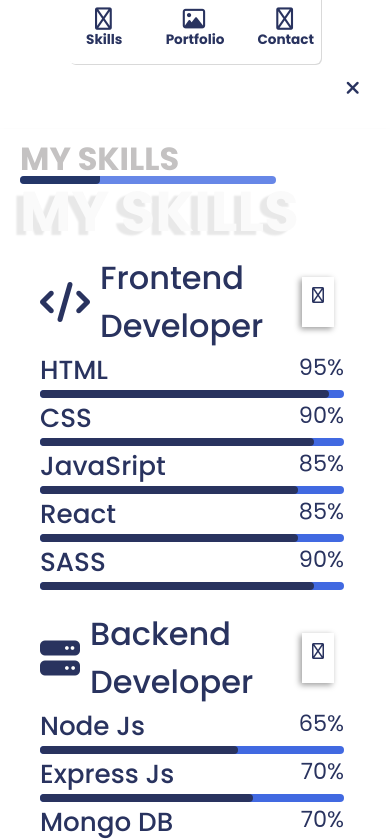
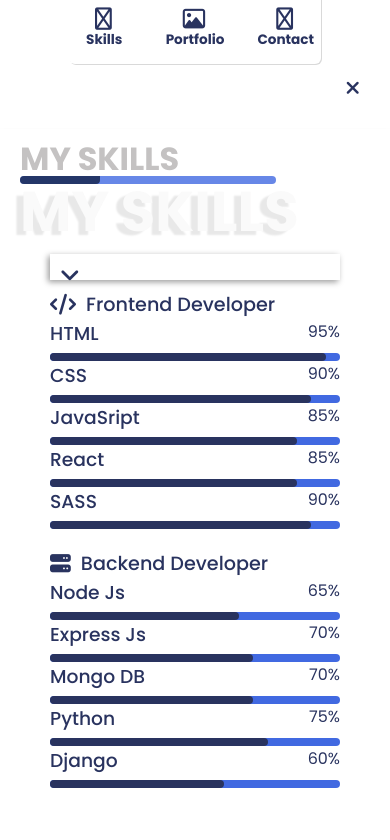
Before and after one commit to ejezie/Portfolio, a React (Create React App) app in the folder my-portfolio/: page /skills in a window 390 px wide. Shown: the part 1560-2400 px from the top of the page. Built offline with nearby package versions, Linux system fonts and the light colour scheme; some icons are missing.

Commit message:
styled skill bar

```diff
--- a/my-portfolio/src/pages/SkillsPage.jsx
+++ b/my-portfolio/src/pages/SkillsPage.jsx
@@ -1,7 +1,26 @@
-import React from "react";
+import React, { useState } from "react";
 import Title from "../components/Title";
 
 function SkillsPage() {
+  const [skill, setSkill] = useState(false);
+  const [arrow, setArrow] = useState(false);
+
+  const skillsListClasses = ["skills__list"];
+  const skillsArrowClasses = ["arrow__open"];
+  if (skill) {
+    skillsListClasses.push("close__skill");
+  }
+  if (arrow) {
+    skillsArrowClasses.push("arrow__open");
+  }
+
+  const handleSkillToggle = () => {
+    setSkill(!skill);
+  };
+  const handleArrowToggle = () => {
+    setArrow(!arrow);
+  };
+
   return (
     <div className="skills">
       <div className="skills__wrapper">
@@ -9,13 +28,18 @@
           <Title title={"MY SKILLS"} span={"MY SKILLS"} />
         </div>
         <div className="skills__container">
+          <i
+            class="fas fa-angle-down skills__arrow"
+            onClick={(handleArrowToggle, handleSkillToggle)}></i>
           <div className="skills__content">
             <div className="skills__header">
               <i class="fas fa-code skills__icon"></i>
               <h2>Frontend Developer</h2>
-              <i class="fas fa-angle-down skills__arrow"></i>
+              {/* <i
+                class="fas fa-angle-down skills__arrow"
+                onClick={handleSkillToggle}></i> */}
             </div>
-            <div className="skills__list close">
+            <div className={skillsListClasses.join(" ")}>
               <div className="skills__data">
                 <div className="skills__title">
                   <h3 className="skills__name">HTML</h3>
@@ -72,9 +96,8 @@
             <div className="skills__header">
               <i class="fas fa-server skills__icon"></i>
               <h2>Backend Developer</h2>
-              <i class="fas fa-angle-down skills__arrow"></i>
             </div>
-            <div className="skills__list">
+            <div className={skillsListClasses.join(" ")}>
               <div className="skills__data">
                 <div className="skills__title">
                   <h3 className="skills__name">Node Js</h3>
--- a/my-portfolio/src/styles/_skills.scss
+++ b/my-portfolio/src/styles/_skills.scss
@@ -1,12 +1,11 @@
 .skills {
   margin-top: 150px;
-  display: grid;
-  height: 100vh;
+  width: 100vw;
+  // height: 100vh;
   @media (max-width: 1000px) {
     margin-top: 90px;
   }
   .skills__wrapper {
-    display: grid;
     .skills__heading {
       margin: 0px 0px 100px 40%;
       @media (max-width: 1000px) {
@@ -15,21 +14,34 @@
     }
     .skills__container {
       display: flex;
-      align-items: center;
       justify-content: space-around;
       padding: 40px;
-      @media (max-width: 990px) {
+      @media (max-width: 885px) {
         flex-direction: column;
-        width: 24rem;
+        padding: 150px;
+        margin-top: -70px;
+        // width: 24rem;
+        @media (max-width: 672px) {
+          padding: 120px;
+          margin-top: -50px;
+        }
+        @media (max-width: 570px) {
+          padding: 100px;
+          margin-top: -30px;
+        }
+        @media (max-width: 495px) {
+          padding: 80px;
+          margin-top: -10px;
+        }
+        @media (max-width: 425px) {
+          padding: 50px;
+        }
       }
       .skills__content {
         margin-bottom: 20px;
         .skills__header {
           display: flex;
           align-items: center;
-          @media (max-width: 990px) {
-            font-size: 1rem;
-          }
           i,
           h2 {
             margin-right: 10px;
@@ -38,10 +50,22 @@
           h2 {
             font-size: 2rem;
             font-weight: 500;
+            @media (max-width: 1690px) {
+              font-size: 1.5rem;
+            }
+            @media (max-width: 690px) {
+              font-size: 1.2rem;
+            }
           }
           .skills__icon {
             font-size: 2.5rem;
             font-weight: 800;
+            @media (max-width: 1690px) {
+              font-size: 1.7rem;
+            }
+            @media (max-width: 690px) {
+              font-size: 1.3rem;
+            }
           }
         }
       }
@@ -55,7 +79,10 @@
         .skills__title {
           display: flex;
           justify-content: space-between;
-          // margin: 0px 0px 10px 0%;
+          margin: 0px 0px 5px 0%;
+          @media (max-width: 1690px) {
+            font-size: 1rem;
+          }
           .skills__name {
             font-weight: 500;
           }
@@ -125,7 +152,8 @@
       padding: 10px;
       font-weight: 800;
       cursor: pointer;
-      height: 50px;
+      height: 26px;
+      margin-bottom: 10px;
     }
 
     .arrow__close {
```
